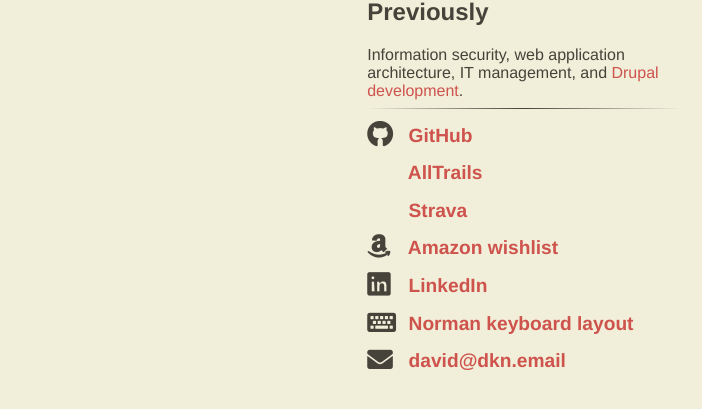
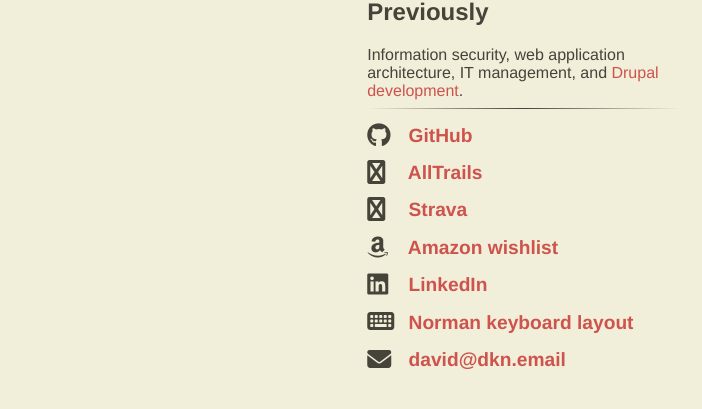
Before and after one commit to deekayen/dkn.github.io, a Jekyll site: the page built from index.html, in a window 1280 px wide. Shown: the part 270-679 px from the top of the page, without its empty margins (300-1002 px from the left). Built offline with Jekyll 4.4.1, drawn with Linux system fonts in a browser that asks for light colours; nearby versions of some CDN libraries.

Commit message:
Update font awesome version.

```diff
--- a/_includes/head.html
+++ b/_includes/head.html
@@ -7,9 +7,10 @@
 
   <link rel="stylesheet" href="{{ site.baseurl }}/assets/normalize.css">
   <link rel="stylesheet" href="{{ site.baseurl }}/assets/main.css">
-  <link href="https://use.fontawesome.com/releases/v5.0.6/css/all.css" rel="stylesheet">
 
   <link rel="canonical" href="{{ site.url }}{{ site.baseurl }}{{ page.url }}">
+
+  <script src="https://kit.fontawesome.com/318ae39393.js" crossorigin="anonymous"></script>
 
   <meta name="robots" content="noarchive, noimageindex" />
   <meta name="google" content="nositelinkssearchbox" />
```
